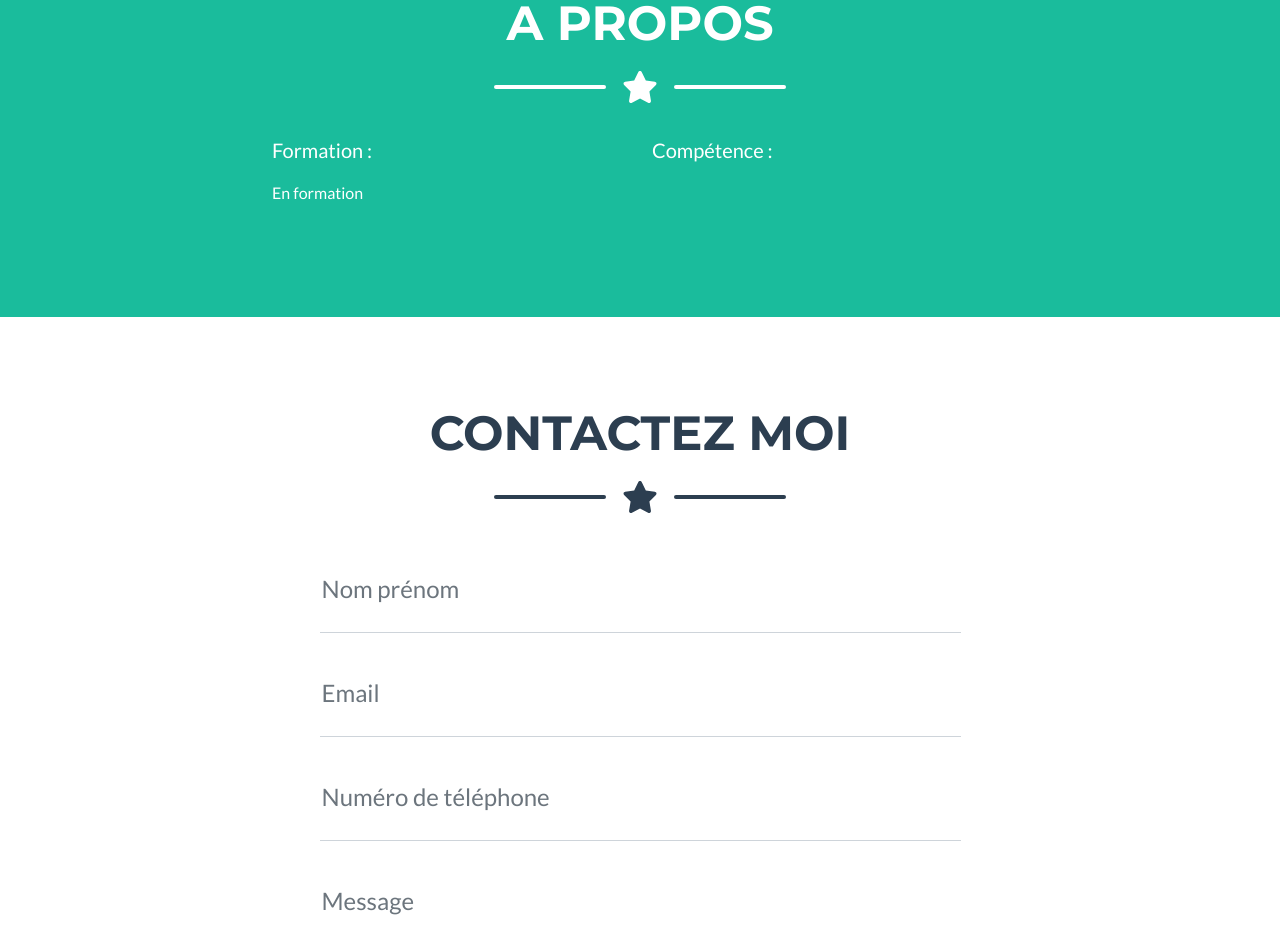
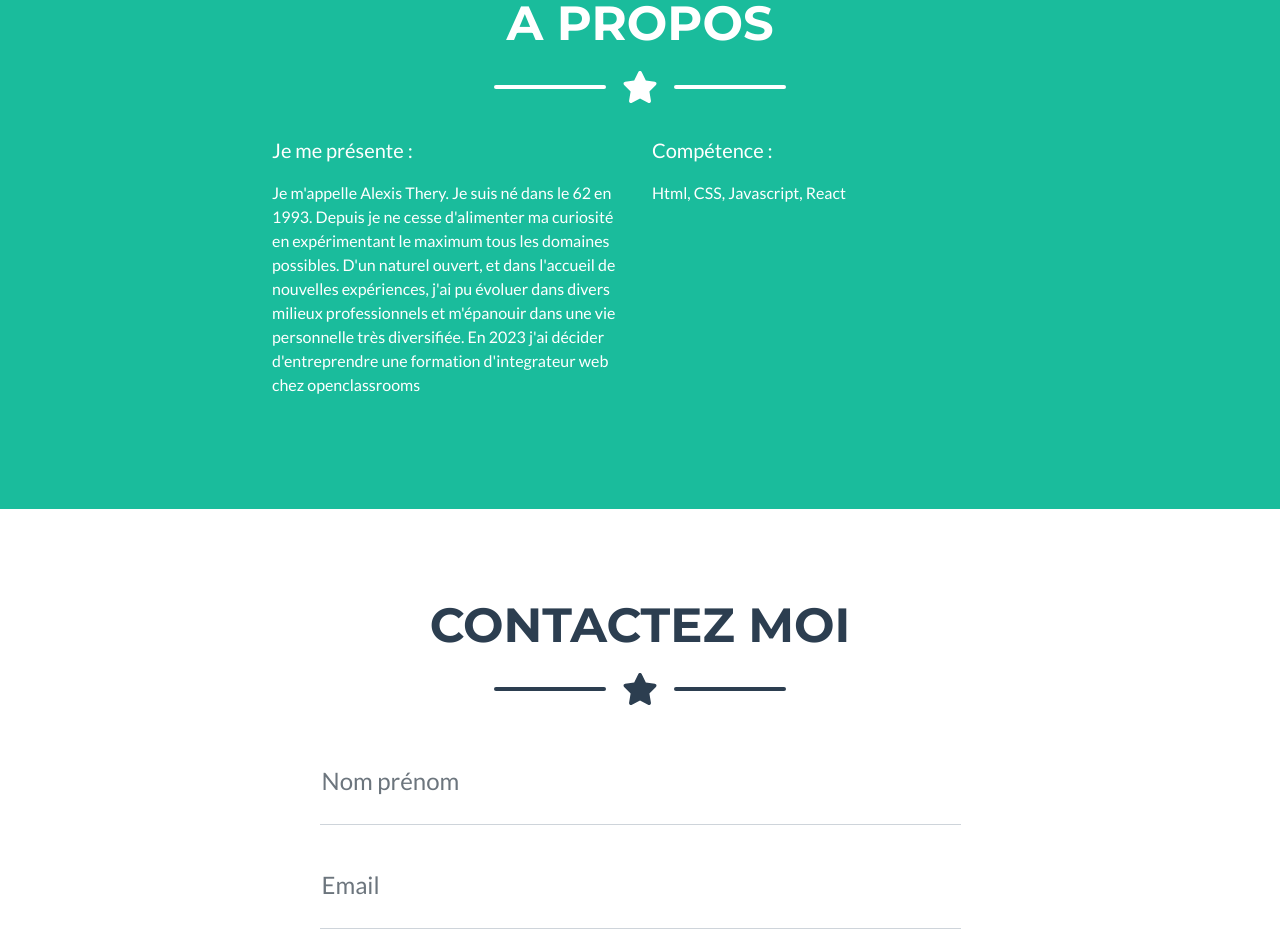
Before and after one commit to Theryalexis/Portfolio-, a plain HTML site: page index.html in a window 1280 px wide. Shown: the part 1676-2611 px from the top of the page. Drawn offline with nearby package versions, Linux system fonts and the light colour scheme.

Commit message:
Mise a jour a propos

```diff
--- a/index.html
+++ b/index.html
@@ -130,8 +130,8 @@
                 </div>
                 <!-- About Section Content-->
                 <div class="row">
-                    <div class="col-lg-4 ms-auto"><p class="lead">Formation :</p><p>En formation</p></div>
-                    <div class="col-lg-4 me-auto"><p class="lead">Compétence :</p><p></p></div>
+                    <div class="col-lg-4 ms-auto"><p class="lead">Je me présente :</p><p>Je m'appelle Alexis Thery. Je suis né dans le 62 en 1993. Depuis je ne cesse d'alimenter ma curiosité en expérimentant le maximum tous les domaines possibles. D'un naturel ouvert, et dans l'accueil de nouvelles expériences, j'ai pu évoluer dans divers milieux professionnels et m'épanouir dans une vie personnelle très diversifiée. En 2023 j'ai décider d'entreprendre une formation d'integrateur web chez openclassrooms</p></div>
+                    <div class="col-lg-4 me-auto"><p class="lead">Compétence :</p><p>Html, CSS, Javascript, React</p></div>
                 </div>
                 <!-- About Section Button-->
             </div>
```
